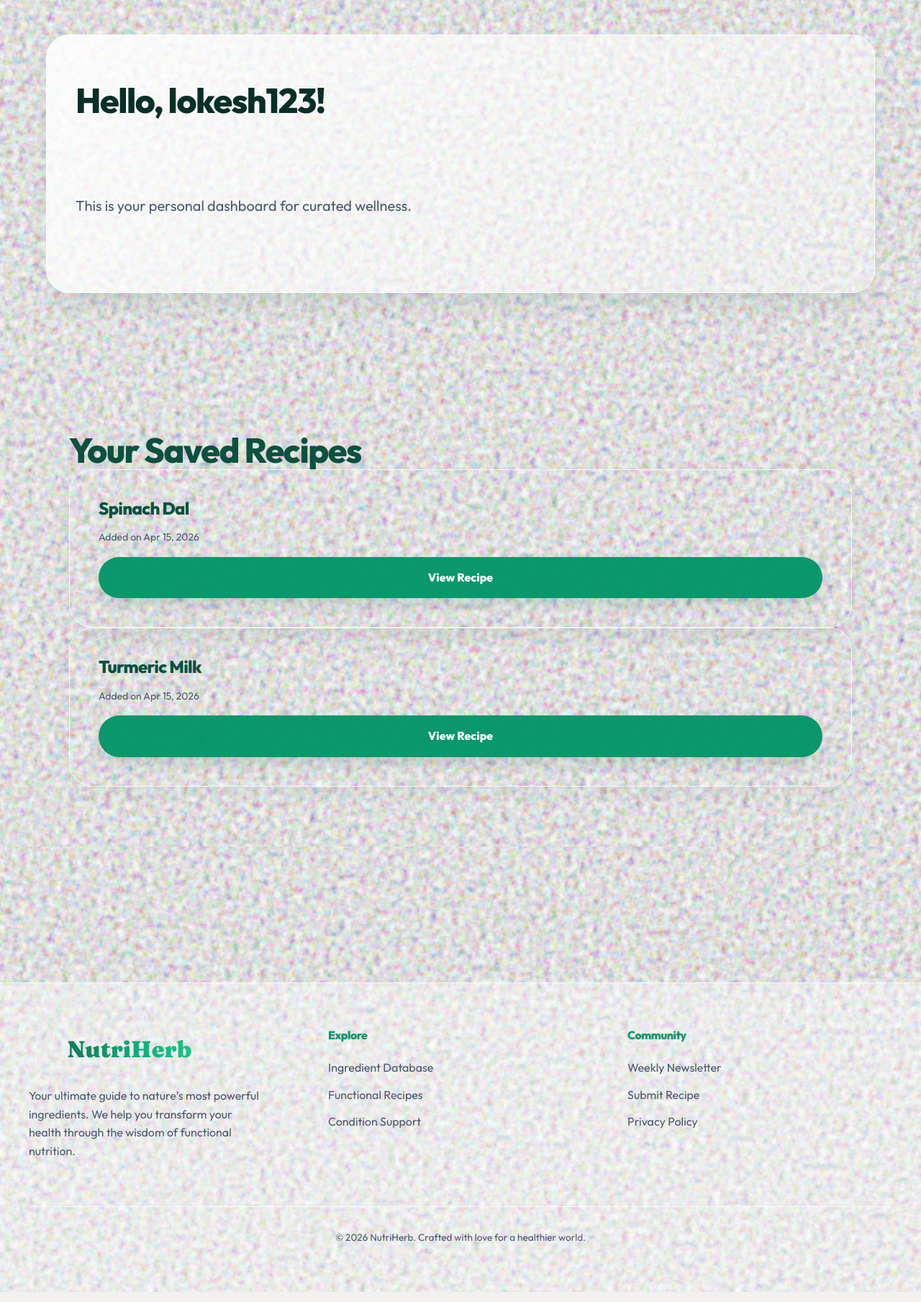
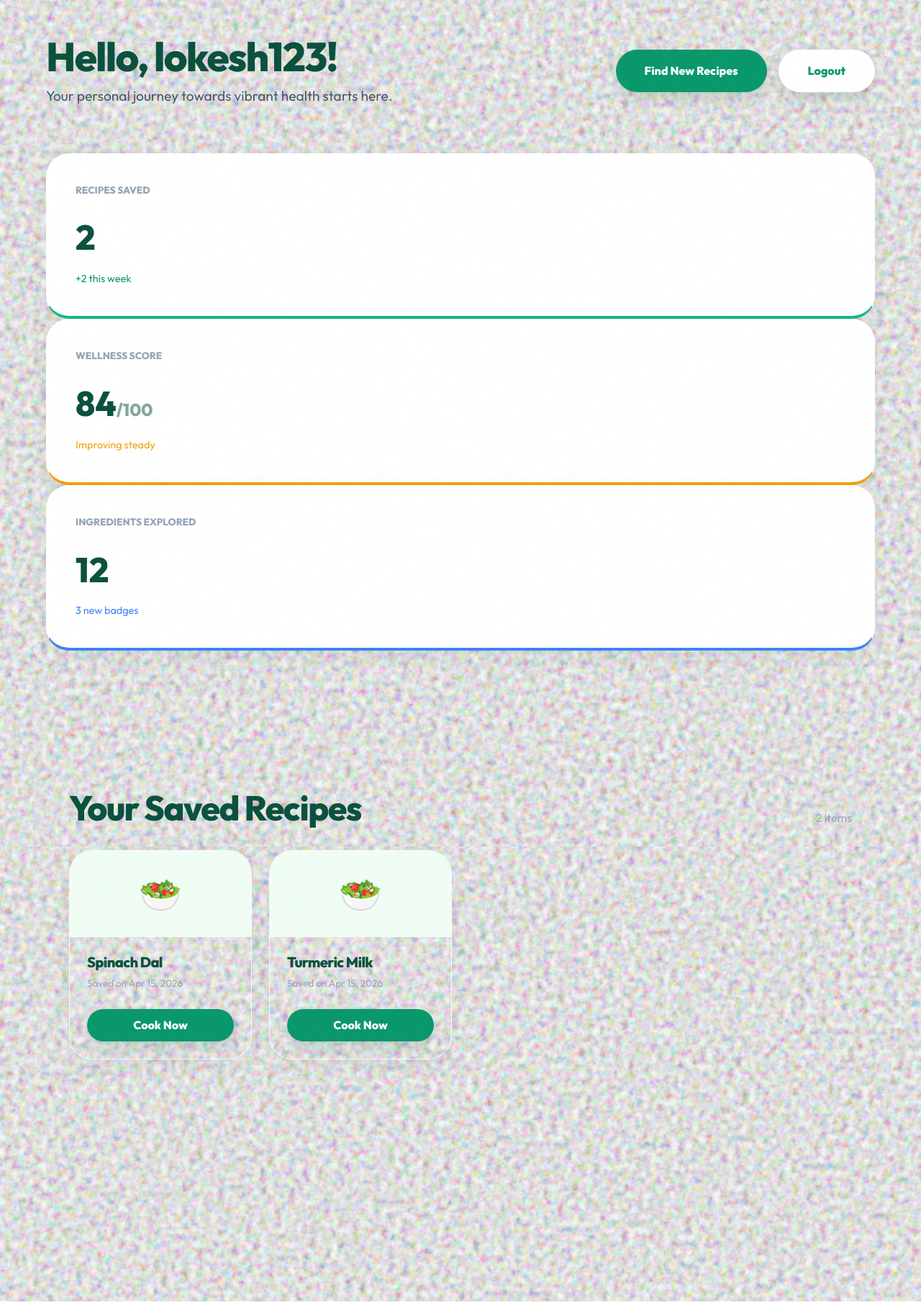
Before and after one commit to Lokesh19-PP/Nutriherb, a Django app: page /profile/ in a window 1280 px wide. Shown: the part 104-1913 px from the top of the page at 72% size. Run offline with Django 5.2, Linux system fonts and the light colour scheme; a user stored in the database is signed in; data comes from the database, SQL or seed files in the repository.

Commit message:
feat(profile): transform profile into wellness dashboard with stats, saved recipes bento grid

```diff
--- a/nutriherb/templates/profile.html
+++ b/nutriherb/templates/profile.html
@@ -1,26 +1,64 @@
 {% extends 'base.html' %}
-{% block title %}My Profile - NutriHerb{% endblock %}
+{% block title %}My Wellness Dashboard | NutriHerb{% endblock %}
 {% block content %}
-<div class="hero-banner animate" style="padding: 64px 40px; text-align: left; grid-template-columns: 1fr;">
-    <h2 class="hero-title">Hello, {{ user.username }}!</h2>
-    <p class="hero-sub" style="margin-top:16px;">This is your personal dashboard for curated wellness.</p>
+<section class="reveal" style="margin-bottom: 4rem;">
+  <div style="display: flex; justify-content: space-between; align-items: center; flex-wrap: wrap; gap: 2rem;">
+    <div>
+      <h1 style="font-size: 3.5rem; margin-bottom: 0.5rem;">Hello, {{ user.username }}!</h1>
+      <p style="font-size: 1.2rem; color: var(--fg-muted);">Your personal journey towards vibrant health starts here.</p>
+    </div>
+    <div style="display: flex; gap: 1rem;">
+      <a href="/recipes/" class="btn">Find New Recipes</a>
+      <a href="/logout/" class="btn btn-secondary">Logout</a>
+    </div>
+  </div>
+</section>
+
+<!-- Stats Grid -->
+<div class="grid" style="margin-bottom: 4rem;">
+  <div class="card reveal delay-1" style="background: white; border-bottom: 4px solid var(--primary);">
+    <div style="font-size: 0.85rem; text-transform: uppercase; color: var(--fg-light); font-weight: 800; margin-bottom: 1rem;">Recipes Saved</div>
+    <div style="font-size: 3rem; font-weight: 800;">{{ favorites.count }}</div>
+    <p style="font-size: 0.9rem; margin-top: 0.5rem; color: var(--primary-dark);">+2 this week</p>
   </div>
 
-<div class="section animate" style="margin-top: 40px;">
+  <div class="card reveal delay-1" style="background: white; border-bottom: 4px solid var(--secondary);">
+    <div style="font-size: 0.85rem; text-transform: uppercase; color: var(--fg-light); font-weight: 800; margin-bottom: 1rem;">Wellness Score</div>
+    <div style="font-size: 3rem; font-weight: 800;">84<span style="font-size: 1.5rem; opacity: 0.5;">/100</span></div>
+    <p style="font-size: 0.9rem; margin-top: 0.5rem; color: var(--secondary);">Improving steady</p>
+  </div>
+
+  <div class="card reveal delay-1" style="background: white; border-bottom: 4px solid var(--accent-blue);">
+    <div style="font-size: 0.85rem; text-transform: uppercase; color: var(--fg-light); font-weight: 800; margin-bottom: 1rem;">Ingredients Explored</div>
+    <div style="font-size: 3rem; font-weight: 800;">12</div>
+    <p style="font-size: 0.9rem; margin-top: 0.5rem; color: var(--accent-blue);">3 new badges</p>
+  </div>
+</div>
+
+<div class="section reveal delay-2">
+  <div style="display: flex; justify-content: space-between; align-items: flex-end; margin-bottom: 2rem;">
     <h2>Your Saved Recipes</h2>
-    <div class="bento-grid" id="favorites-list">
+    <p style="color: var(--fg-light);">{{ favorites.count }} items</p>
+  </div>
+
+  <div class="bento" style="grid-template-rows: auto;">
     {% for fav in favorites %}
-        <div class="card" style="display:flex; flex-direction:column; justify-content:space-between;">
-            <div>
-                <h3 style="margin:0 0 16px 0; font-size:24px; color:#064e3b;">{{ fav.recipe.title }}</h3>
-                <p class="muted" style="font-size:14px;">Added on {{ fav.created_at|date:"M d, Y" }}</p>
+    <div class="card reveal" style="padding: 0; overflow: hidden; display: flex; flex-direction: column;">
+      <div style="height: 120px; background: var(--bg-1); display: flex; align-items: center; justify-content: center; font-size: 3rem;">
+        🥗
       </div>
-            <a class="btn" href="/recipes/{{ fav.recipe.id }}/" style="text-align: center; width: 100%; margin-top: 16px;">View Recipe</a>
+      <div style="padding: 1.5rem; flex: 1;">
+        <h3 style="margin-bottom: 0.5rem; font-size: 1.25rem;">{{ fav.recipe.title }}</h3>
+        <p style="font-size: 0.85rem; color: var(--fg-light); margin-bottom: 1.5rem;">Saved on {{ fav.created_at|date:"M d, Y" }}</p>
+        <a class="btn" href="/recipes/{{ fav.recipe.id }}/" style="width: 100%; text-align: center; padding: 0.6rem;">Cook Now</a>
+      </div>
     </div>
     {% empty %}
-        <div class="card span-3" style="text-align:center; padding: 64px;">
-            <p class="muted">You haven't saved any recipes yet.</p>
-            <a href="/recipes/" class="btn" style="margin-top: 16px;">Browse Recipes</a>
+    <div class="card reveal" style="grid-column: 1/-1; text-align:center; padding: 6rem; background: rgba(255,255,255,0.3);">
+      <div style="font-size: 4rem; margin-bottom: 1.5rem;">📖</div>
+      <h3>Your cookbook is empty</h3>
+      <p style="margin-bottom: 2rem;">Start exploring our collection of superfood-powered recipes.</p>
+      <a href="/recipes/" class="btn">Explore Recipes</a>
     </div>
     {% endfor %}
   </div>
```
Lines whose indentation alone changed are shown as unchanged.
